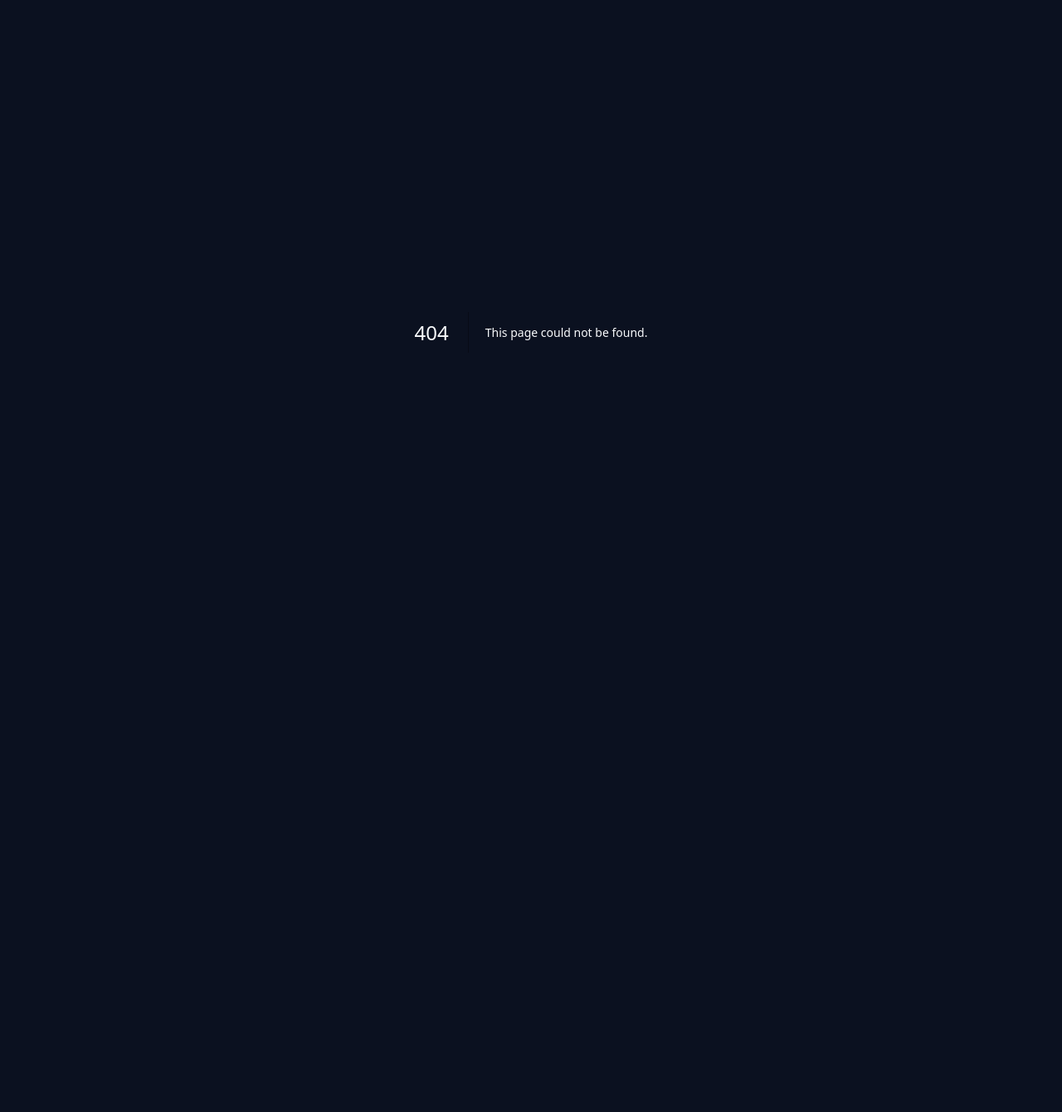
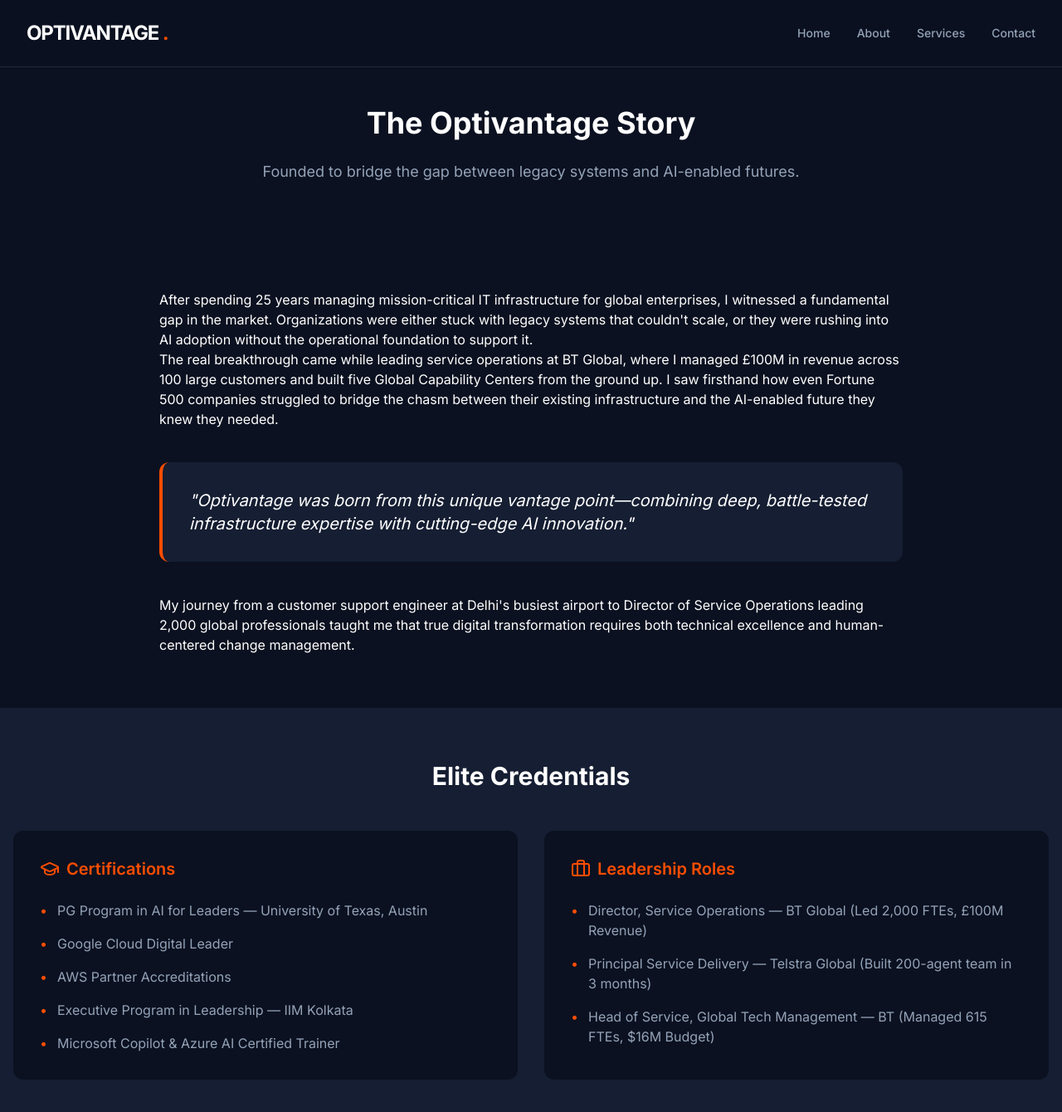
Before and after one commit to Ashutosh-Sharma-IN/Optivantage, a Next.js app: page /about in a window 1280 px wide. Before the commit this address had no page. Shown: the top 1340 px of the page at 83% size. Before the commit the page ends 800 px from the top, so only its background shows below. Built offline with nearby package versions, Linux system fonts and the light colour scheme.

Commit message:
Create page.tsx

```diff
--- /dev/null
+++ b/src/app/about/page.tsx
@@ -0,0 +1,75 @@
+import Navbar from '@/components/Navbar';
+import { Award, Briefcase, GraduationCap, Target } from 'lucide-react';
+
+export default function About() {
+  return (
+    <main>
+      <Navbar />
+
+      {/* Header */}
+      <section className="pt-32 pb-16 px-4 bg-navy-900">
+        <div className="max-w-3xl mx-auto text-center">
+          <h1 className="text-4xl font-bold text-white mb-6">The Optivantage Story</h1>
+          <p className="text-lg text-text-muted leading-relaxed">
+            Founded to bridge the gap between legacy systems and AI-enabled futures.
+          </p>
+        </div>
+      </section>
+
+      {/* Story Content */}
+      <section className="py-16 px-4">
+        <div className="max-w-4xl mx-auto prose prose-invert prose-lg">
+          <p className="text-white">
+            After spending 25 years managing mission-critical IT infrastructure for global enterprises, I witnessed a fundamental gap in the market. Organizations were either stuck with legacy systems that couldn't scale, or they were rushing into AI adoption without the operational foundation to support it.
+          </p>
+          <p className="text-white">
+            The real breakthrough came while leading service operations at BT Global, where I managed £100M in revenue across 100 large customers and built five Global Capability Centers from the ground up. I saw firsthand how even Fortune 500 companies struggled to bridge the chasm between their existing infrastructure and the AI-enabled future they knew they needed.
+          </p>
+          <div className="bg-navy-800 p-8 rounded-xl border-l-4 border-brand my-10">
+            <p className="text-xl text-white italic mb-0">
+              "Optivantage was born from this unique vantage point—combining deep, battle-tested infrastructure expertise with cutting-edge AI innovation."
+            </p>
+          </div>
+          <p className="text-white">
+            My journey from a customer support engineer at Delhi's busiest airport to Director of Service Operations leading 2,000 global professionals taught me that true digital transformation requires both technical excellence and human-centered change management.
+          </p>
+        </div>
+      </section>
+
+      {/* Credentials Grid */}
+      <section className="py-16 px-4 bg-navy-800">
+        <div className="max-w-7xl mx-auto">
+          <h2 className="text-3xl font-bold text-white text-center mb-12">Elite Credentials</h2>
+
+          <div className="grid md:grid-cols-2 gap-8">
+            {/* Certifications */}
+            <div className="bg-navy-900 p-8 rounded-xl">
+              <h3 className="text-xl font-semibold text-brand mb-6 flex items-center gap-2">
+                <GraduationCap /> Certifications
+              </h3>
+              <ul className="space-y-4 text-text-muted">
+                <li className="flex gap-3"><span className="text-brand">•</span> PG Program in AI for Leaders — University of Texas, Austin</li>
+                <li className="flex gap-3"><span className="text-brand">•</span> Google Cloud Digital Leader</li>
+                <li className="flex gap-3"><span className="text-brand">•</span> AWS Partner Accreditations</li>
+                <li className="flex gap-3"><span className="text-brand">•</span> Executive Program in Leadership — IIM Kolkata</li>
+                <li className="flex gap-3"><span className="text-brand">•</span> Microsoft Copilot & Azure AI Certified Trainer</li>
+              </ul>
+            </div>
+
+            {/* Leadership */}
+            <div className="bg-navy-900 p-8 rounded-xl">
+              <h3 className="text-xl font-semibold text-brand mb-6 flex items-center gap-2">
+                <Briefcase /> Leadership Roles
+              </h3>
+              <ul className="space-y-4 text-text-muted">
+                <li className="flex gap-3"><span className="text-brand">•</span> Director, Service Operations — BT Global (Led 2,000 FTEs, £100M Revenue)</li>
+                <li className="flex gap-3"><span className="text-brand">•</span> Principal Service Delivery — Telstra Global (Built 200-agent team in 3 months)</li>
+                <li className="flex gap-3"><span className="text-brand">•</span> Head of Service, Global Tech Management — BT (Managed 615 FTEs, $16M Budget)</li>
+              </ul>
+            </div>
+          </div>
+        </div>
+      </section>
+    </main>
+  );
+}
```
